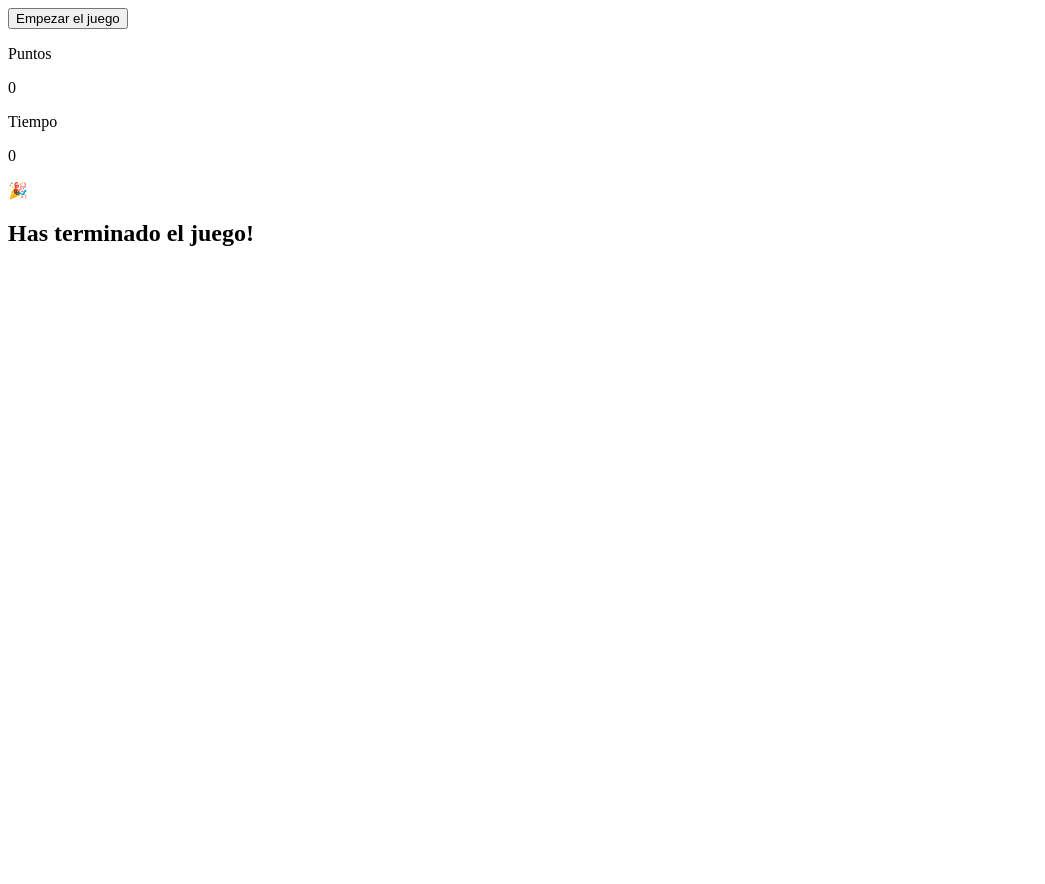
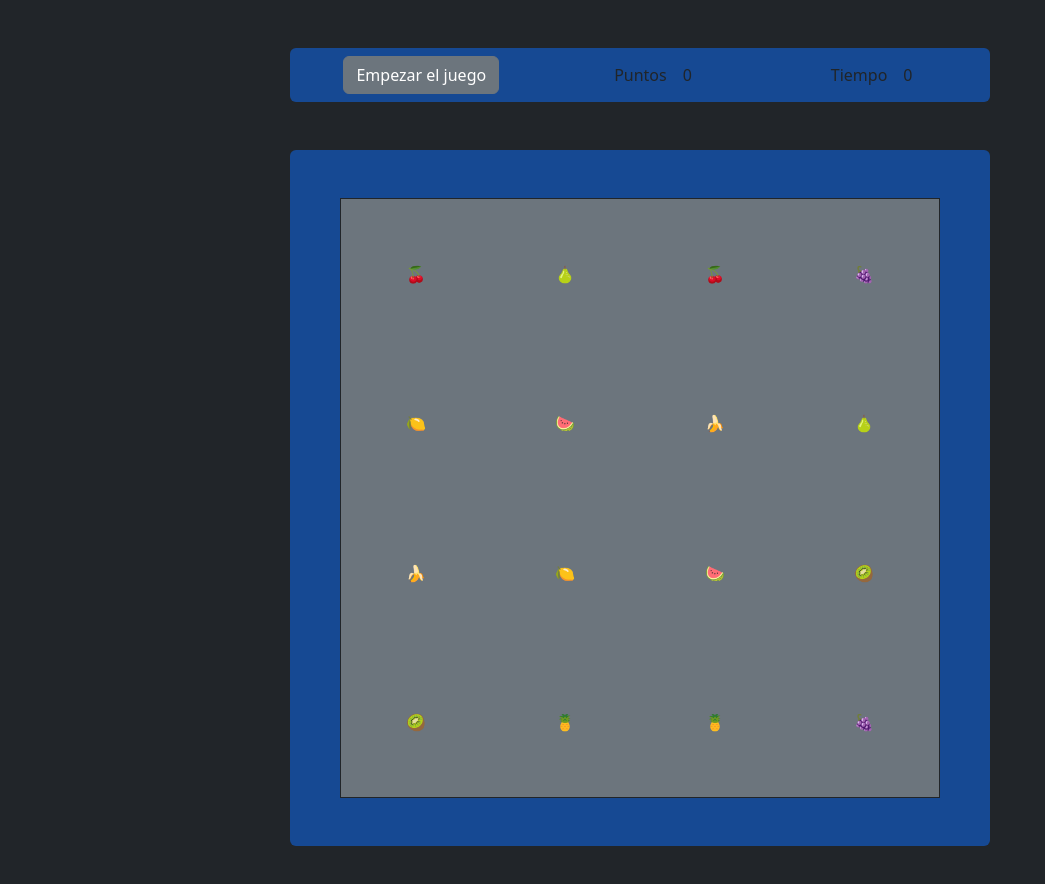
Before and after one commit to stromcer/memoryGame, a plain HTML site: page index.html in a window 1280 px wide. Shown: the whole page, without its empty margins (0-1045 px from the left). Before the commit the page ends 800 px from the top, so only its background shows below. Drawn offline with nearby package versions, Linux system fonts and the light colour scheme.

Commit message:
Tablero definido y randomizado.

```diff
--- a/index.html
+++ b/index.html
@@ -5,34 +5,36 @@
     <meta charset="UTF-8">
     <meta http-equiv="X-UA-Compatible" content="IE=edge">
     <meta name="viewport" content="width=device-width, initial-scale=1.0">
+    <link href="https://cdn.jsdelivr.net/npm/bootstrap@5.2.3/dist/css/bootstrap.min.css" rel="stylesheet" integrity="sha384-rbsA2VBKQhggwzxH7pPCaAqO46MgnOM80zW1RWuH61DGLwZJEdK2Kadq2F9CUG65" crossorigin="anonymous">
+
     <link rel="stylesheet" href="style.css">
-
-    <script src="./main.js" type="module"></script>
+    <script src="./main.js" type="module" defer></script>
     <title>Memory Game</title>
 </head>
 
-<body>
+<body class="bg-dark">
     <main>
-        <section>
-            <div class="container score-container">
-                <button class="start-btn">Empezar el juego</button>
-                <div class="score-board">
-                    <div class="score-board__item">
-                        <p>Puntos</p>
-                        <p class="score-board__item-score">0</p>
-                    </div>
-                    <div class="score-board__item">
-                        <p>Tiempo</p>
-                        <p class="score-board__item-time">0</p>
-                    </div>
+        <section class="d-flex flex-row m-5 justify-content-center">
+            <div class="justify-content-around p-2 rounded score-container bg-primary bg-opacity-50 d-flex flex-row backcontainer">
+                <button class=" btn btn-secondary start-btn">Empezar el juego</button>
+
+                <div class="score-board__item d-flex flex-row mx-3 ">
+                    <p class="mx-2 my-auto">Puntos</p>
+                    <p id="score_counter" class="mx-2 my-auto score-board__item-score">0</p>
                 </div>
+                <div class="score-board__item d-flex flex-row mx-3">
+                    <p class="mx-2 my-auto">Tiempo</p>
+                    <p id ="time_counter"class="mx-2 my-auto score-board__item-time">0</p>
+                </div>
+
             </div>
         </section>
-        <section>
-            <div class="container">
-                <div class="board"></div>
-                <div class="finish-display hide">
-                    <p>🎉</p>
+        <section class="d-flex flex-row m-5 justify-content-center d-flex">
+            <div class="justify-content-center px-2 py-5 rounded bg-primary bg-opacity-50 d-flex backcontainer">
+                <div id="board" class=" col-4 bg-secondary border border-dark"></div>
+
+                <div id="finish-display" class="text-center d-none">
+                    <p>&#9996;</p>
                     <h2>Has terminado el juego!</h2>
                 </div>
             </div>
--- a/main.js
+++ b/main.js
@@ -1,5 +1,47 @@
-import { emojiFoods } from './emoji-foods.js';
+//import { emojiFoods } from './emoji-foods.js';
+import { allGameCards } from './utils/allCards.js';
 import { shuffleArray } from './utils/shuffleArray.js';
+import { createBoardObject } from './utils/createBoardObject.js';
+import { generateBoard } from './utils/generateBoard.js';
+
+import { BOARD_HTML, GAME_FINISH, GAME_SCORE, GAME_TIMER } from './utils/consts.js';
+
+
+window.onload = function() {
+    startGame()
+    function startGame(){
+        let cardList = Object.keys(allGameCards);
+        let shuffledCardList = shuffleArray(cardList,allGameCards);
+        let boardObject = createBoardObject(shuffledCardList);
+        let htmlBoard = generateBoard(boardObject);
+
+         BOARD_HTML.innerHTML= htmlBoard
+    }
+};
+
+
+
+
+
+
+
+
+
+
+
+
+
+
+
+
+
+
+
+
+
+
+
+
 
 // INDICACIONES:
 /**
--- a/style.css
+++ b/style.css
@@ -0,0 +1,8 @@
+#board{
+    width: 600px;
+    height:600px;
+}
+
+.backcontainer{
+    width:700px;
+}
--- /dev/null
+++ b/utils/allCards.js
@@ -0,0 +1,34 @@
+export let allGameCards = {
+    kiwi:{
+        image:"&#129373;",
+        value:"kiwi",
+    },
+    banana:{
+        image:"&#127820;",
+        value:"banana"
+    },
+    pineapple:{
+        image:"&#127821;",
+        value:"pineapple"
+    },
+    watermelon:{
+        image:"&#127817;",
+        value:"watermelon"
+    },
+    lemon:{
+        image:"&#127819;",
+        value:"lemon"
+    },
+    cherry:{
+        image:"&#127826;",
+        value:"cherry"
+    },
+    grapes:{
+        image:"&#127815;",
+        value:"grapes"
+    },
+    pear:{
+        image:"&#127824;",
+        value:"pear"
+    }
+}
--- /dev/null
+++ b/utils/consts.js
@@ -0,0 +1,5 @@
+
+export const BOARD_HTML = document.querySelector("#board")
+export const GAME_TIMER = document.querySelector("#time_counter")
+export const GAME_SCORE = document.querySelector("#score_counter")
+export const GAME_FINISH = document.querySelector("finish-display")
--- /dev/null
+++ b/utils/createBoardObject.js
@@ -0,0 +1,18 @@
+export function createBoardObject(allCardsKeys){
+    let tempCardArr = allCardsKeys
+    let boardObject = {
+        row1:{},
+        row2:{},
+        row3:{},
+        row4:{}
+    }
+
+    for(let row in boardObject){
+        for (let index=1; index<=4;index++){
+            boardObject[row][index] = tempCardArr[0]
+            tempCardArr.shift();
+        }
+    }
+
+    return boardObject
+  }
--- /dev/null
+++ b/utils/generateBoard.js
@@ -0,0 +1,25 @@
+
+export function generateBoard(boardObject){
+
+    let resultHtmlBoard = ``;
+
+    for(let row in boardObject){
+      resultHtmlBoard +=`
+      <div id="board${row}" class="row h-25 text-center mx-0">
+      `;
+
+
+        for(let col in boardObject[row]){
+          resultHtmlBoard +=`
+          <div id="board${row}col${col}" class="col w-25 my-auto px-0">
+            <div id="" class="">${boardObject[row][col].image}</div>
+          </div>
+          `;
+        }
+      resultHtmlBoard +=`
+      </div>
+      `;
+    }
+
+    return resultHtmlBoard
+}
--- a/utils/shuffleArray.js
+++ b/utils/shuffleArray.js
@@ -1,10 +1,16 @@
-// export function shuffleArray(array) {
-//   for (let i = array.length - 1; i > 0; i--) {
-//     const randomIndex = Math.floor(Math.random() * (i + 1));
-//     const randomItem = array[randomIndex];
-//     array[randomIndex] = array[i];
-//     array[i] = randomItem;
-//   }
+ export function shuffleArray(allCardsKeys,allGameCards) {
+    let tempCardArr = allCardsKeys.concat(allCardsKeys)
+    let finalArr = []
+    for (let i = tempCardArr.length - 1; i > 0; i--) {
+        const randomIndex = Math.floor(Math.random() * (i + 1));
+        const randomItem = tempCardArr[randomIndex];
+        tempCardArr[randomIndex] = tempCardArr[i];
+        tempCardArr[i] = randomItem;
+    }
 
-//   return array;
-// }
+    for(let key of tempCardArr){
+      finalArr.push(allGameCards[key])
+    };
+
+   return finalArr;
+ }
```
Also changed, not shown: 1 other file.
